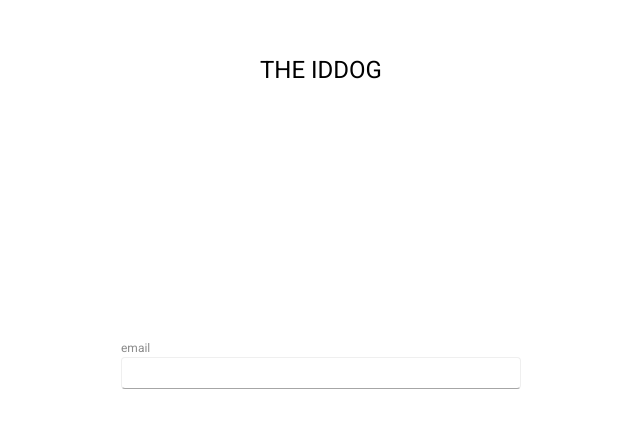
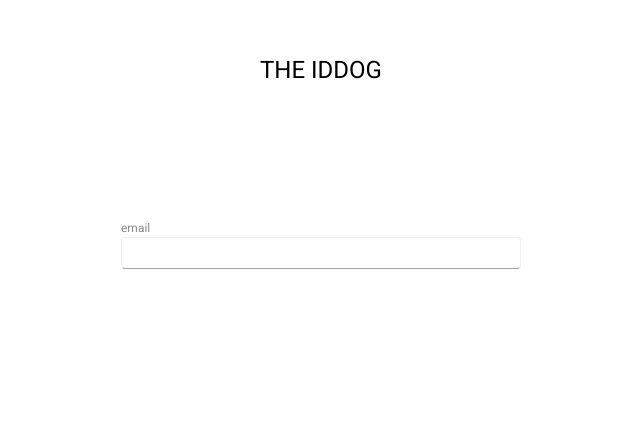
Before and after one commit to rodrigojcmello/this-is-not-iddog, a React app: page /signup in a window 1280 px wide. Shown: the part 158-586 px from the top of the page, without its empty margins (319-959 px from the left). Built offline with nearby package versions, Linux system fonts and the light colour scheme.

Commit message:
email margin top decreased

```diff
--- a/src/screens/Signup/style.ts
+++ b/src/screens/Signup/style.ts
@@ -1,7 +1,7 @@
 import styled from '../../assets/styled-components';
 
 export const Content = styled.div`
-  margin: 30vh auto 0 auto;
+  margin: 15vh auto 0 auto;
   max-width: 400px;
   padding: 8vw;
 `;
```
